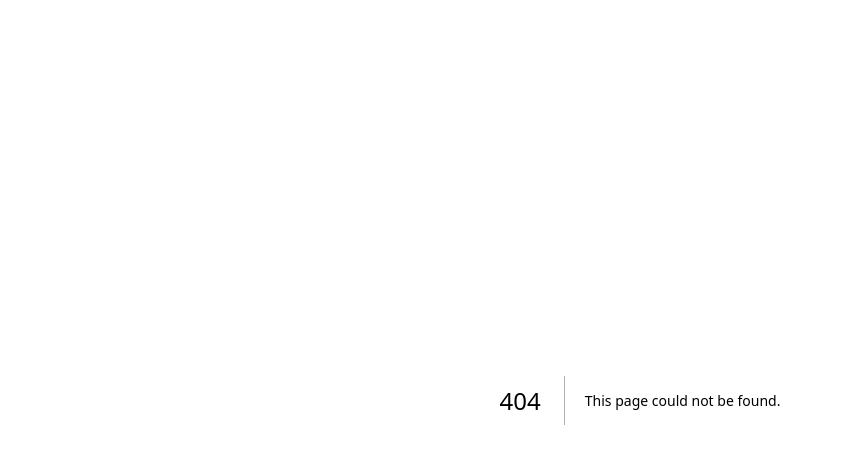
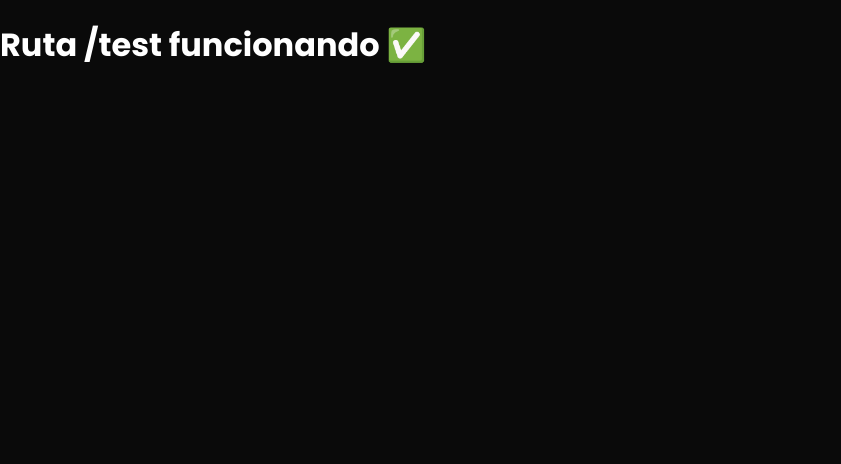
Before and after one commit to kilometrozero/Kmz3, a Next.js app: page /test in a window 1280 px wide. Before the commit this address had no page. Shown: the top 464 px of the page, without its empty margins (0-841 px from the left). Built offline with nearby package versions, Linux system fonts and the light colour scheme.

Commit message:
Create test.js

```diff
--- /dev/null
+++ b/pages/test.js
@@ -0,0 +1,3 @@
+export default function Test() {
+  return <h1>Ruta /test funcionando ✅</h1>;
+}
```
